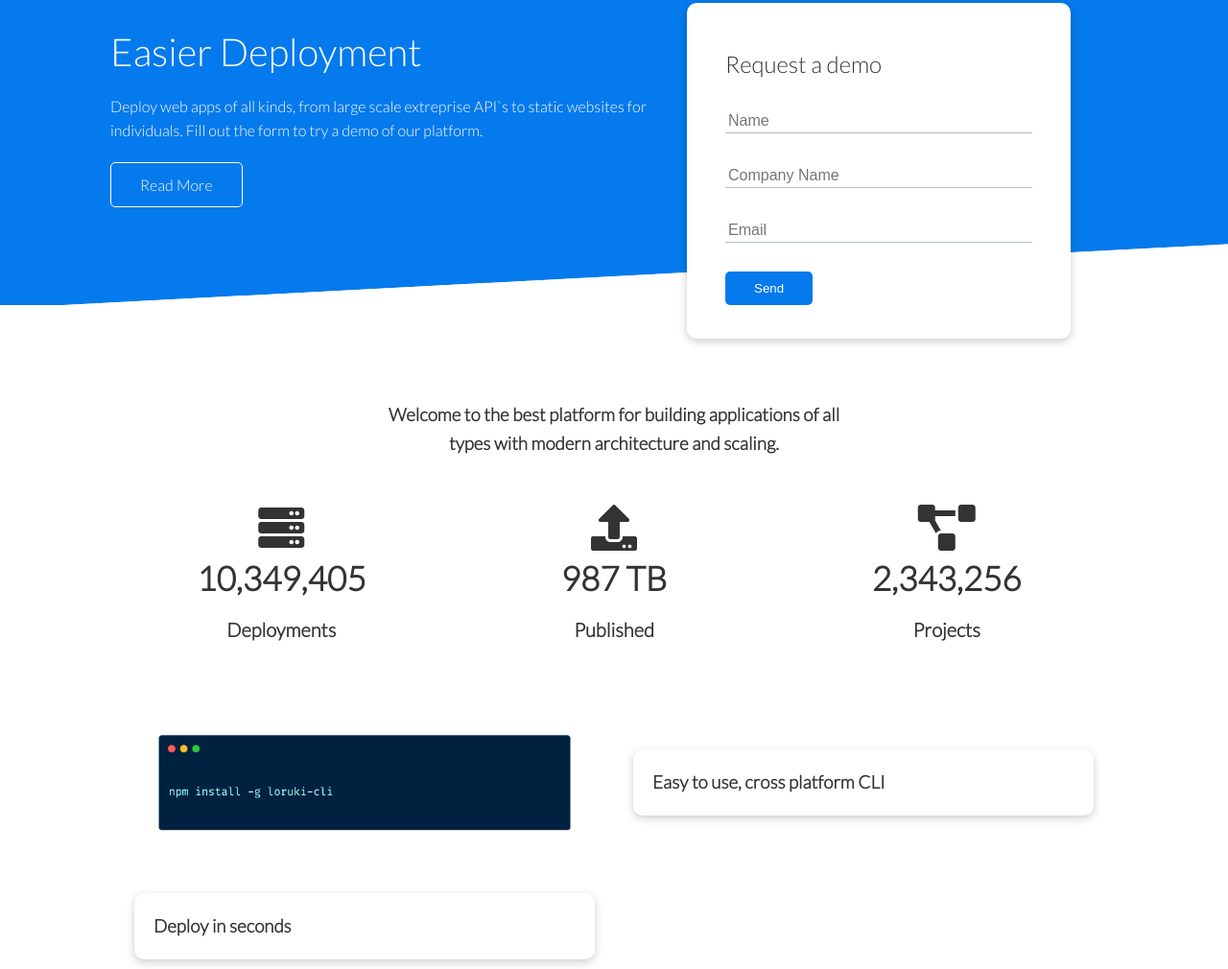
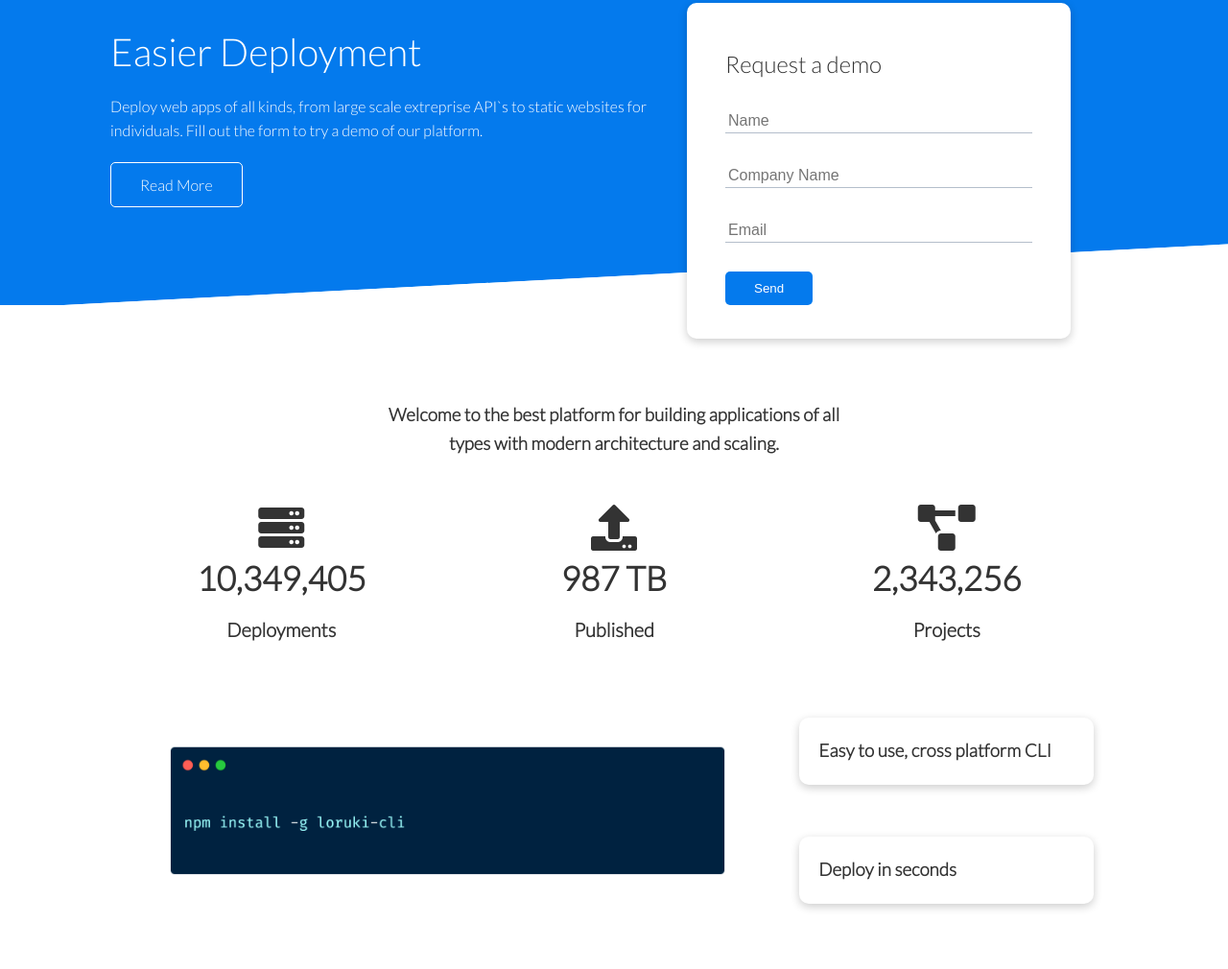
Before and after one commit to Osmei56/website-traversy-media, a plain HTML site: page index.html in a window 1280 px wide. Shown: the part 152-1162 px from the top of the page at 96% size. After the commit the page ends 1111 px from the top, so only its background shows below. Drawn offline with Linux system fonts and the light colour scheme.

Commit message:
si señorrrr

```diff
--- a/css/main.css
+++ b/css/main.css
@@ -144,3 +144,15 @@ img {
    font-size: 20px;
    font-weight: bold;
 }
+
+
+/* ---** CLI **--- */
+.cli .grid {
+   grid-template-columns: repeat(3, 1fr);
+   grid-template-rows: repeat(2, 1fr);
+}
+
+.cli .grid>*:first-child {
+   grid-column: 1 / span 2;
+   grid-row: 1 / span 2;
+}
```
